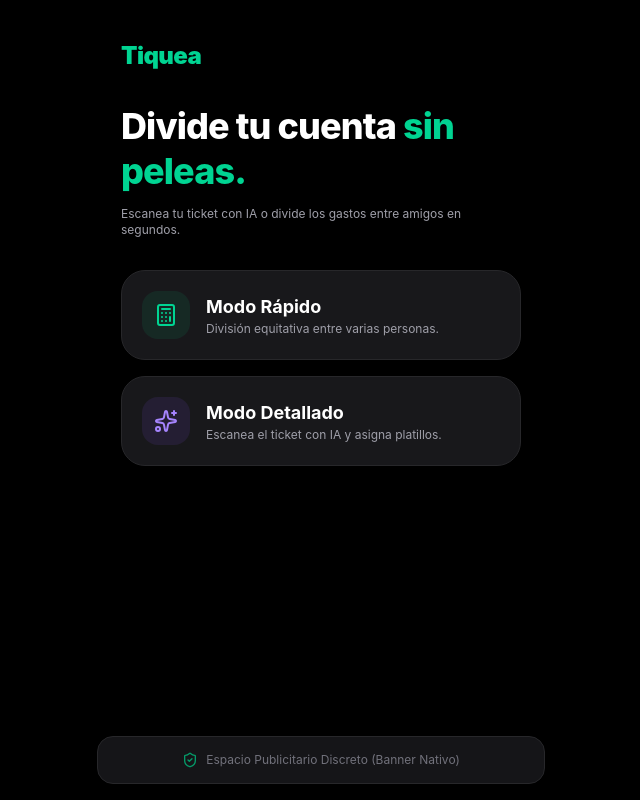
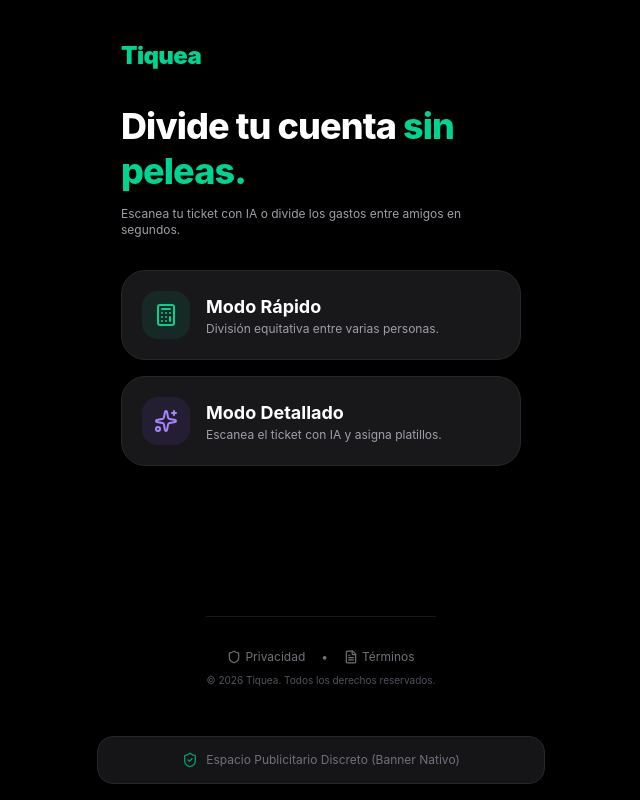
Before and after one commit to juliocesarherrera-hub/Tiquea, a React (Vite) app: page / in a window 1280 px wide. Shown: the whole page, without its empty margins (319-959 px from the left). Built offline with nearby package versions, Linux system fonts and the light colour scheme.

Commit message:
Agregar PWA manifest y paginas legales para AdSense

```diff
--- a/index.html
+++ b/index.html
@@ -2,8 +2,13 @@
 <html lang="es">
   <head>
     <meta charset="UTF-8" />
-    <meta name="viewport" content="width=device-width, initial-scale=1.0" />
-    <title>Tiquea</title>
+    <link rel="icon" type="image/svg+xml" href="/favicon.svg" />
+    <meta name="viewport" content="width=device-width, initial-scale=1.0, maximum-scale=1.0, user-scalable=no" />
+    <meta name="theme-color" content="#000000" />
+    <meta name="description" content="Divide cuentas de restaurantes y compras escaneando el ticket con IA." />
+    <link rel="manifest" href="/manifest.json" />
+    <link rel="apple-touch-icon" href="/favicon.svg" />
+    <title>Tiquea - Divide tu cuenta sin peleas</title>
   </head>
   <body class="bg-black text-white">
     <div id="root"></div>
--- a/src/App.tsx
+++ b/src/App.tsx
@@ -7,9 +7,8 @@
 import { TipSelector } from './components/TipSelector';
 import { AdBanner } from './components/AdBanner';
 import { scanReceiptWithAI } from './services/ai';
-import { Calculator, Sparkles, Camera, ArrowLeft, CheckCircle2, Share2, RefreshCw, Plus, Trash2, X } from 'lucide-react';
+import { Calculator, Sparkles, Camera, ArrowLeft, CheckCircle2, Share2, RefreshCw, Plus, Trash2, X, Shield, FileText } from 'lucide-react';
 
-// Comprimir fotos del celular antes de enviar al servidor
 function resizeImage(file: File, maxWidth = 1024, maxHeight = 1024): Promise<string> {
   return new Promise((resolve, reject) => {
     const img = new Image();
@@ -47,6 +46,7 @@
   }));
 
   const [scanSource, setScanSource] = useState<'quick' | 'detailed'>('detailed');
+  const [modalLegal, setModalLegal] = useState<'privacy' | 'terms' | null>(null);
 
   // Estados de Modo Rápido
   const [quickTotal, setQuickTotal] = useState('');
@@ -168,7 +168,8 @@
   };
 
   return (
-    <div className="bg-black min-h-screen text-white font-sans selection:bg-emerald-500 selection:text-black pb-24">
+    <div className="bg-black min-h-screen text-white font-sans selection:bg-emerald-500 selection:text-black pb-24 flex flex-col justify-between">
+      <div>
         {/* 1. HOME SCREEN */}
         {screen === 'home' && (
           <main className="max-w-md mx-auto p-6 space-y-8 pt-10">
@@ -494,7 +495,7 @@
                 htmlFor="ticket-file"
                 className="block w-full py-4 rounded-2xl bg-white text-black font-bold text-sm cursor-pointer hover:bg-zinc-200 transition-all"
               >
-              {loadingScan ? 'Analizando Ticket' : 'Subir o Tomar Foto'}
+                {loadingScan ? 'Analizando Ticket con IA...' : 'Subir o Tomar Foto'}
               </label>
             </div>
           </main>
@@ -550,6 +551,73 @@
             </button>
           </main>
         )}
+      </div>
+
+      {/* FOOTER Y ENLACES LEGALES (Requisito Google AdSense) */}
+      <footer className="max-w-md mx-auto pt-8 pb-4 text-center space-y-2 border-t border-zinc-900 mt-8">
+        <div className="flex justify-center space-x-4 text-xs text-zinc-500">
+          <button
+            onClick={() => setModalLegal('privacy')}
+            className="hover:text-zinc-300 flex items-center space-x-1 transition-all"
+          >
+            <Shield className="w-3.5 h-3.5" />
+            <span>Privacidad</span>
+          </button>
+          <span>•</span>
+          <button
+            onClick={() => setModalLegal('terms')}
+            className="hover:text-zinc-300 flex items-center space-x-1 transition-all"
+          >
+            <FileText className="w-3.5 h-3.5" />
+            <span>Términos</span>
+          </button>
+        </div>
+        <p className="text-[10px] text-zinc-600">
+          © {new Date().getFullYear()} Tiquea. Todos los derechos reservados.
+        </p>
+      </footer>
+
+      {/* MODALES LEGALES */}
+      {modalLegal && (
+        <div className="fixed inset-0 bg-black/80 backdrop-blur-sm z-50 flex items-center justify-center p-4">
+          <div className="bg-zinc-900 border border-zinc-800 rounded-3xl p-6 max-w-sm w-full space-y-4 max-h-[80vh] overflow-y-auto">
+            <div className="flex justify-between items-center">
+              <h2 className="text-lg font-bold">
+                {modalLegal === 'privacy' ? 'Política de Privacidad' : 'Términos de Servicio'}
+              </h2>
+              <button
+                onClick={() => setModalLegal(null)}
+                className="p-1 text-zinc-400 hover:text-white"
+              >
+                <X className="w-5 h-5" />
+              </button>
+            </div>
+
+            {modalLegal === 'privacy' ? (
+              <div className="text-xs text-zinc-400 space-y-3 leading-relaxed">
+                <p>
+                  En <strong>Tiquea</strong> respetamos tu privacidad. Las imágenes de los recibos o tickets de compra cargadas en la aplicación son procesadas exclusivamente para la extracción temporal de texto mediante Inteligencia Artificial.
+                </p>
+                <p>
+                  No almacenamos imágenes de tus tickets, nombres de personas ni información de pagos en ningún servidor ni base de datos permanente.
+                </p>
+                <p>
+                  Utilizamos servicios de analítica estándar y anuncios de terceros para mantener el servicio gratuito.
+                </p>
+              </div>
+            ) : (
+              <div className="text-xs text-zinc-400 space-y-3 leading-relaxed">
+                <p>
+                  <strong>Tiquea</strong> es una herramienta gratuita diseñada para facilitar el cálculo y la división equitativa de cuentas entre comensales.
+                </p>
+                <p>
+                  Los resultados proporcionados por la Inteligencia Artificial deben ser verificados por el usuario antes de realizar cualquier pago. Tiquea no asume responsabilidad por errores u omisiones en el escaneo.
+                </p>
+              </div>
+            )}
+          </div>
+        </div>
+      )}
 
       <AdBanner enabled={settings.adsEnabled} />
     </div>
```
Also changed, not shown: public/manifest.json (added). Lines whose indentation alone changed are shown as unchanged.
